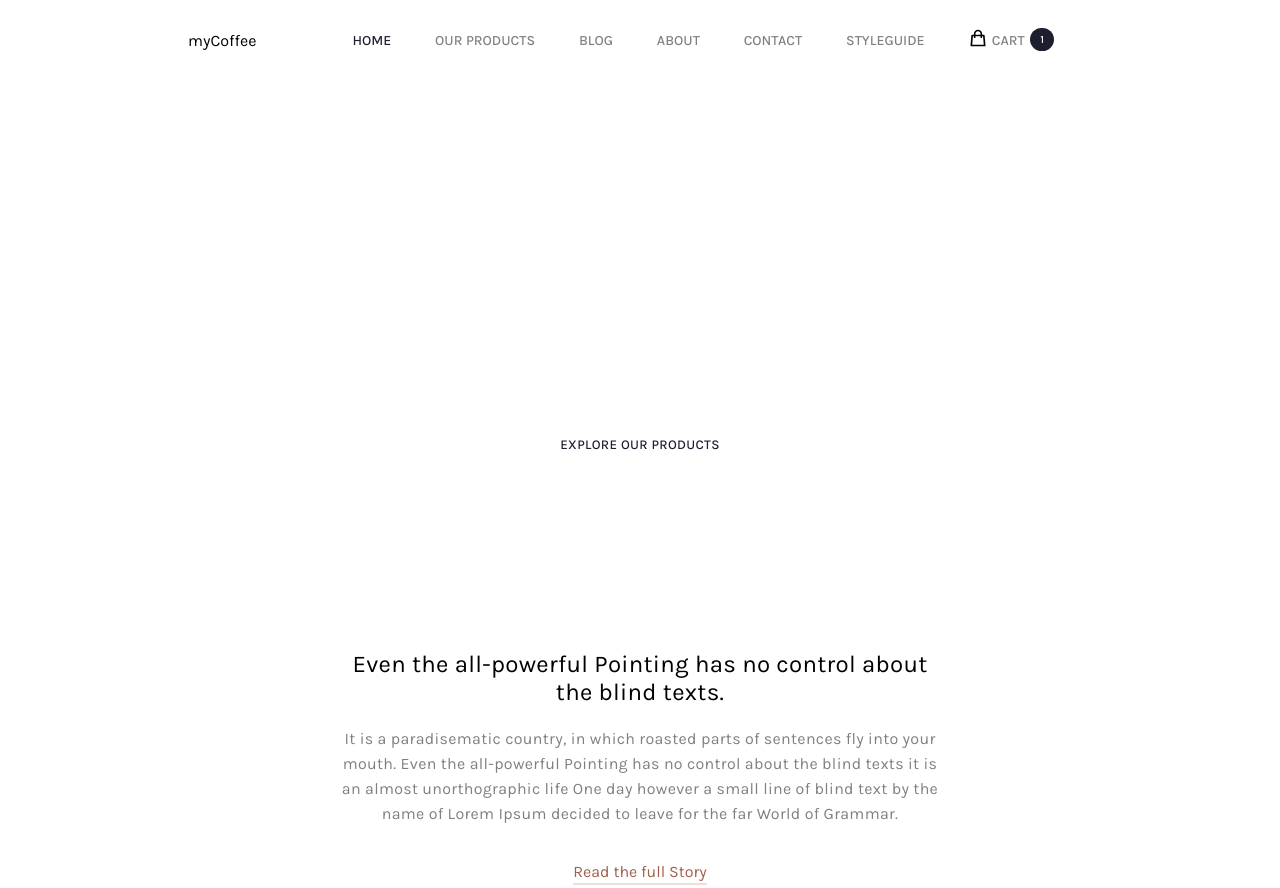
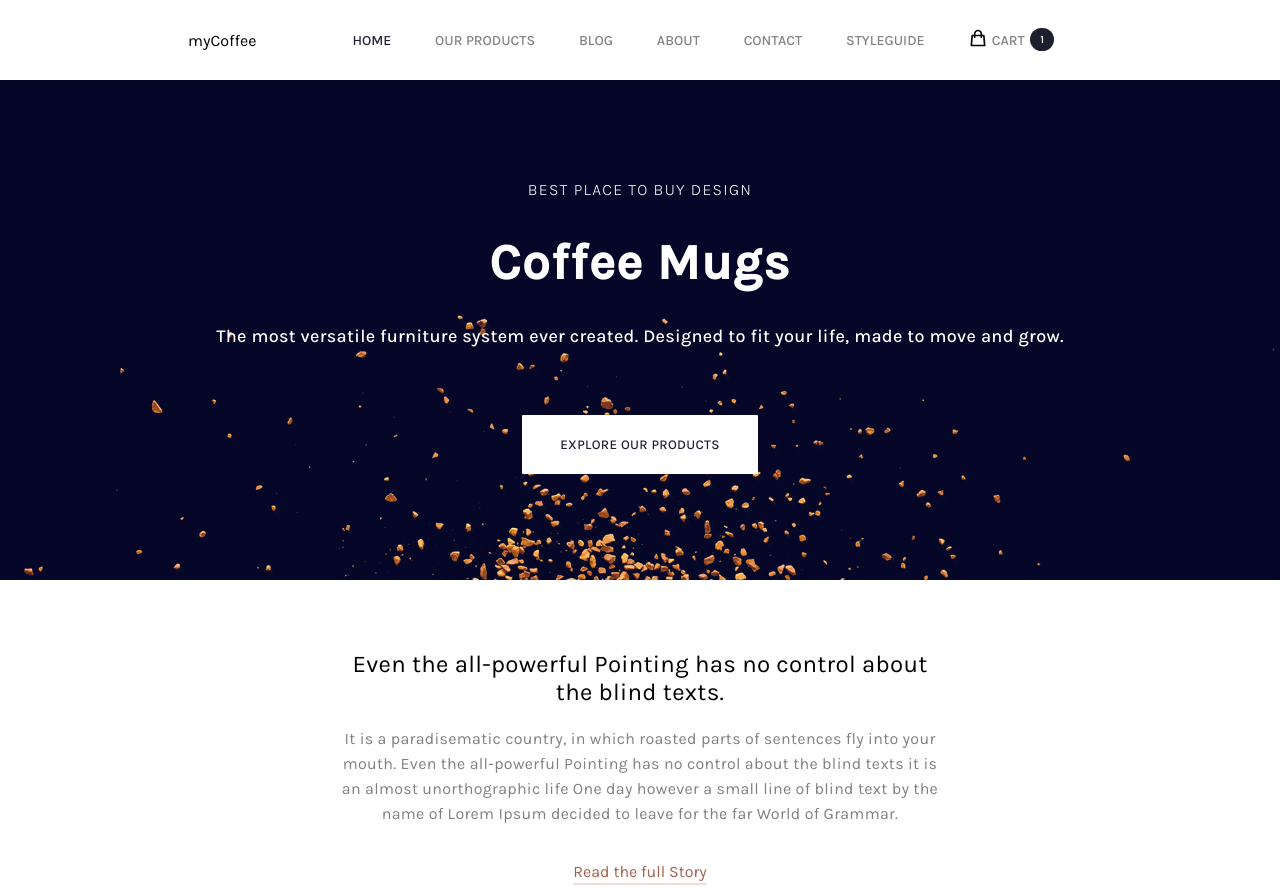
Before and after one commit to MrNaughtZero/myCoffee, a plain HTML site: page index.html in a window 1280 px wide. Shown: the top 888 px of the page. Drawn offline with Linux system fonts and the light colour scheme; files whose address does not match are found by name.

Commit message:
leading slash removed from background URL. - this is a requirement for github pages

```diff
--- a/assets/main.css
+++ b/assets/main.css
@@ -123,7 +123,7 @@ li.cart-link::after {
 /* index hero */
 
 .index-top-hero {
-    background-image: url('assets/images/index-hero-coffee.jpg');
+    background-image: url('../assets/images/index-hero-coffee.jpg');
     background-position: center center;
     background-repeat: no-repeat;
     height: 500px;
```
